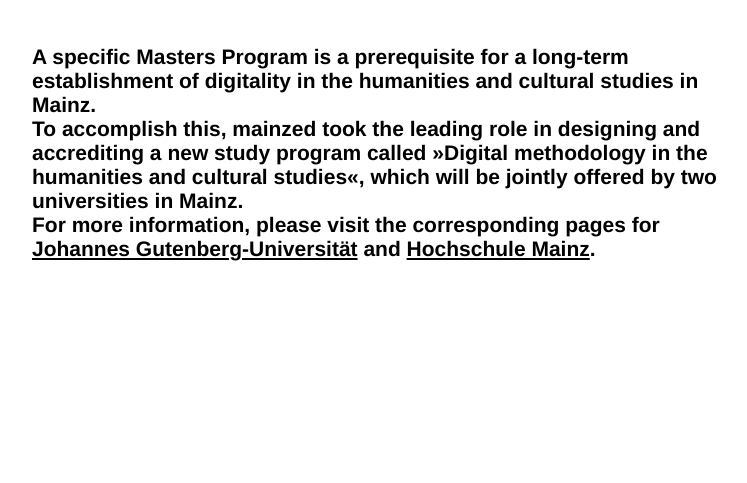
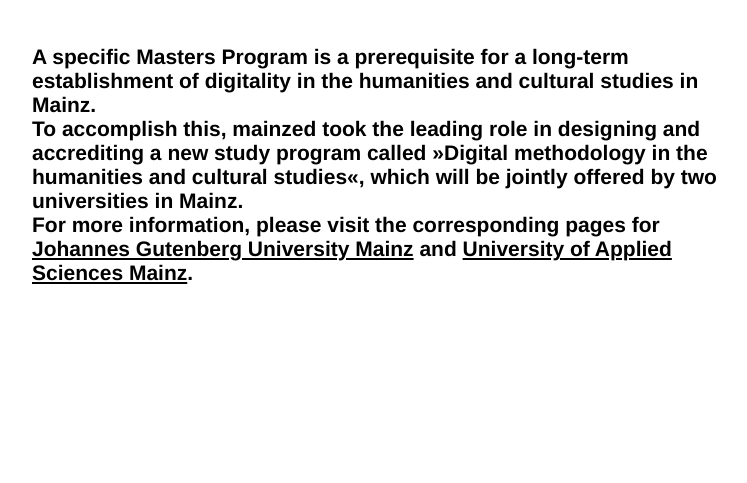
Before and after one commit to mainzed/website, a PHP site: page /en/index.php in a window 1280 px wide. Shown: the part 5804-6287 px from the top of the page, without its empty margins (18-765 px from the left). Run offline with PHP 8.4, Linux system fonts and the light colour scheme; some libraries are stand-ins or nearby versions.

Commit message:
englisch masters pro

```diff
--- a/php/lang.en.php
+++ b/php/lang.en.php
@@ -31,7 +31,7 @@
 							information on press reports regarding mainzed. To subscribe the newsletter please click "<a href="http://mainzed.org/en/#imprint" target="_blank">Subscribe</a>".
 							Notes on data protection, revocation, recording as well as performance measurement, that is included in the agreement, can be obtained in our <a href="datenschutz.html"target="_blank">privacy policy</a>.';
 
-$lang['studiengangtext'] = 		'A specific Masters Program is a prerequisite for a long-term establishment of digitality in the humanities and cultural studies in Mainz.<br>To accomplish this, mainzed took the leading role in designing and accrediting a new study program called »Digital methodology in the humanities and cultural studies«, which will be jointly offered by two universities in Mainz.<br>For more information, please visit the corresponding pages for <a href="http://www.digitale-methodik.uni-mainz.de"target="_blank">Johannes Gutenberg-Universität</a> and <a href="https://www.hs-mainz.de/en/academics/degree-programs/engineering/digital-methods-in-the-humanities-and-cultural-studies-ma/overview/"target="_blank">Hochschule Mainz</a>.';
+$lang['studiengangtext'] = 		'A specific Masters Program is a prerequisite for a long-term establishment of digitality in the humanities and cultural studies in Mainz.<br>To accomplish this, mainzed took the leading role in designing and accrediting a new study program called »Digital methodology in the humanities and cultural studies«, which will be jointly offered by two universities in Mainz.<br>For more information, please visit the corresponding pages for <a href="http://www.digitale-methodik.uni-mainz.de"target="_blank">Johannes Gutenberg University Mainz</a> and <a href="https://www.hs-mainz.de/en/academics/degree-programs/engineering/digital-methods-in-the-humanities-and-cultural-studies-ma/overview/"target="_blank">University of Applied Sciences Mainz</a>.';
 
 $lang['verbundtext'] = 		'mainzed is a collaboration of six partners in research and teaching. With our forces joint, we aim at evolving our competences in the area of digital methods in the humanities.<br>Besides a research infrastructure, our spectrum spans digital methods in the area of spatial humanities, natural language processing, linguistics, digital edition, music, multimedia and web technologies for a semantic web.';
 
```
